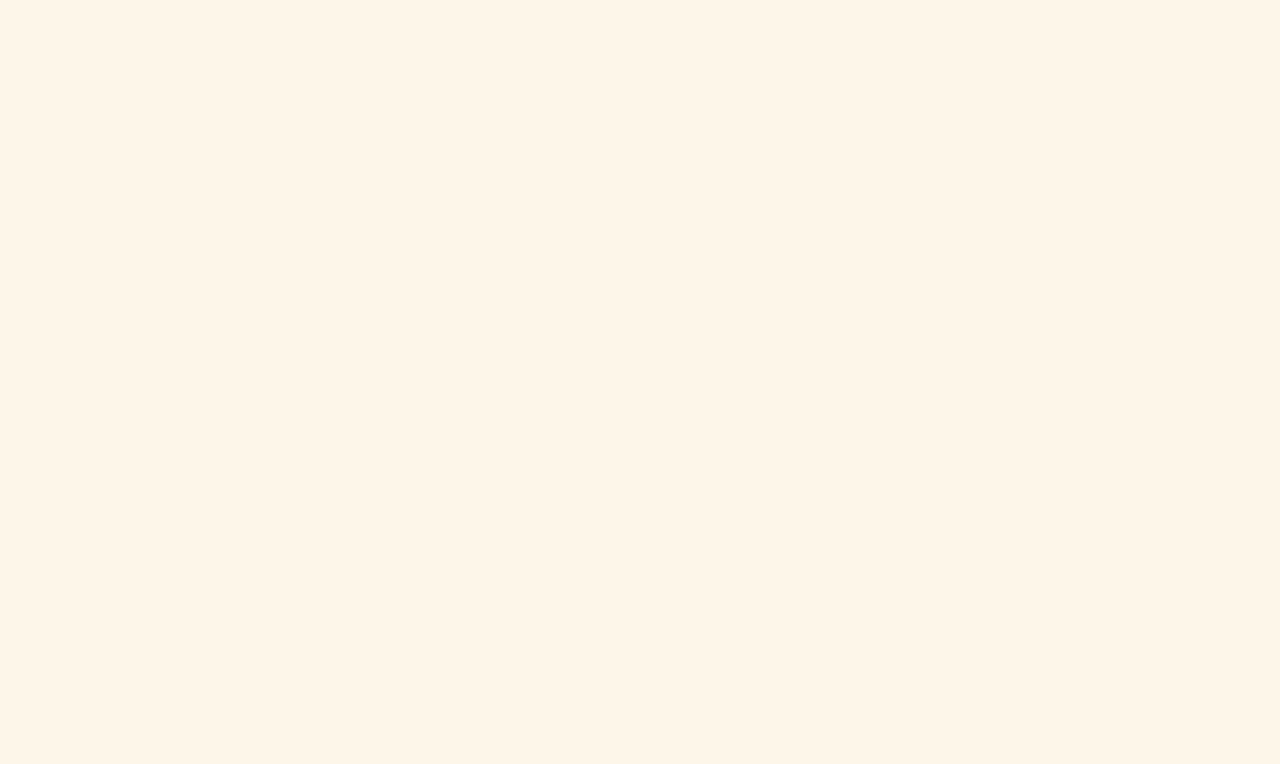
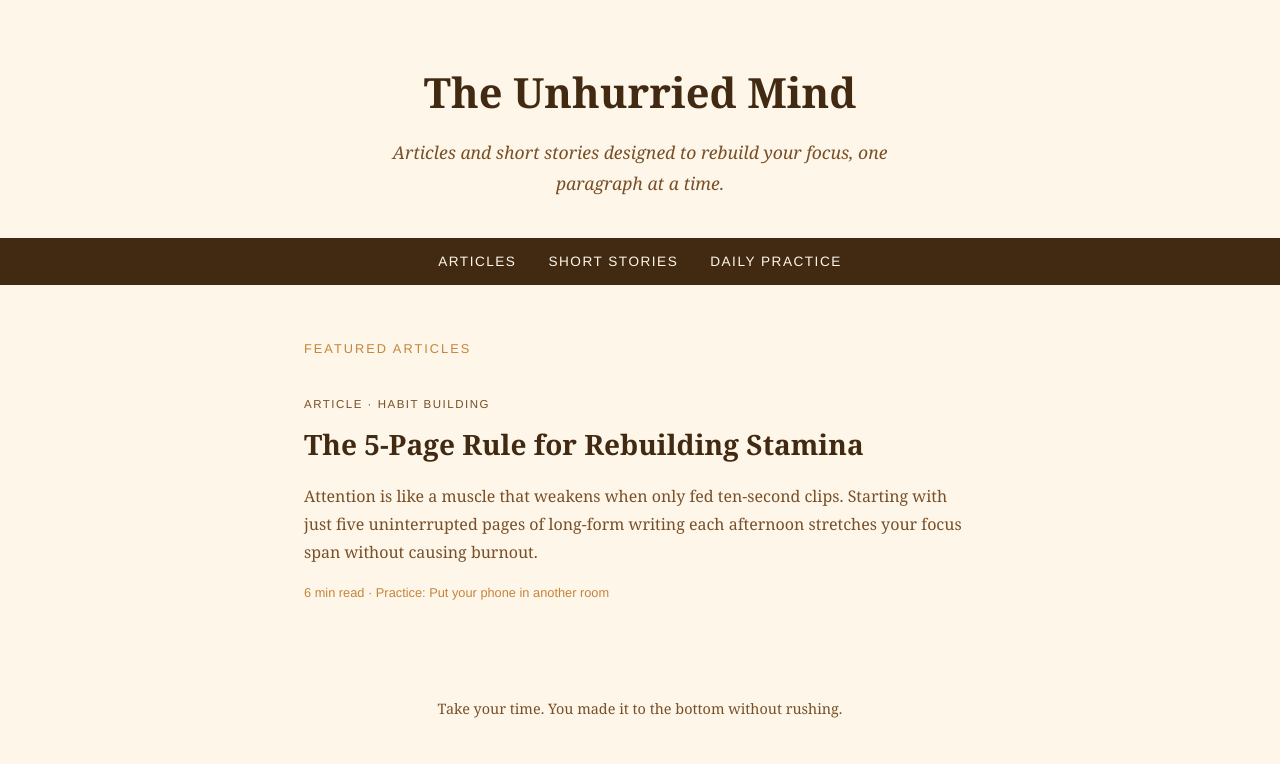
Before and after one commit to hrudaikotla-droid/Personal-Website, a plain HTML site: page index.html in a window 1280 px wide. Drawn offline with Linux system fonts and the light colour scheme.

Commit message:
Update index.html

```diff
--- a/index.html
+++ b/index.html
@@ -5,38 +5,44 @@
   <meta name="viewport" content="width=device-width, initial-scale=1.0">
   <title>Slow Mind | Reclaiming Attention</title>
   <style>
-    :root {
-      --bg-cream: #FDF6E9;
-      --brown-dark: #422912;
-      --brown-medium: #784F27;
-      --brown-light: #EAD2AC;
-      --accent-warm: #C6843B;
-    }
-
-    * {
-      box-sizing: border-box;
-      margin: 0;
-      padding: 0;
-    }
-
-    body {
-      background-color: var(--bg-cream);
-      color: var(--brown-dark);
-      font-family: 'Georgia', serif;
-      line-height: 1.75;
-    }
-
-    header {
-      padding: 3.5rem 1.5rem 2.5rem;
-      text-align: center;
-    }
-
-    header h1 {
-      font-size: 2.6rem;
-      letter-spacing: 0.5px;
-      margin-bottom: 0.5rem;
-    }
-
-    header p {
-      color: var(--brown-medium);
-      font-
+    :root { --bg: #FDF6E9; --dark: #422912; --med: #784F27; --light: #EAD2AC; --accent: #C6843B; }
+    * { box-sizing: border-box; margin: 0; padding: 0; }
+    body { background: var(--bg); color: var(--dark); font-family: 'Georgia', serif; line-height: 1.75; }
+    header { padding: 3.5rem 1.5rem 2.5rem; text-align: center; }
+    header h1 { font-size: 2.6rem; margin-bottom: 0.5rem; }
+    header p { color: var(--med); font-style: italic; font-size: 1.1rem; max-width: 550px; margin: 0 auto; }
+    nav { display: flex; justify-content: center; gap: 2rem; padding: 1rem; background: var(--dark); }
+    nav a { color: var(--bg); text-decoration: none; font: 0.85rem 'Helvetica Neue', sans-serif; text-transform: uppercase; letter-spacing: 1.5px; }
+    .container { max-width: 720px; margin: 3.5rem auto; padding: 0 1.5rem; }
+    .section-label { font: 0.8rem 'Helvetica Neue', sans-serif; text-transform: uppercase; letter-spacing: 2px; color: var(--accent); margin-bottom: 2rem; }
+    .tag { display: inline-block; color: var(--med); font: 0.72rem 'Helvetica Neue', sans-serif; text-transform: uppercase; letter-spacing: 1.5px; margin-bottom: 0.6rem; }
+    .card h2 { font-size: 1.75rem; margin-bottom: 0.8rem; }
+    .card p { color: var(--med); margin-bottom: 1.2rem; }
+    .read-time { font: 0.8rem 'Helvetica Neue', sans-serif; color: var(--accent); }
+    footer { text-align: center; padding: 2.5rem; color: var(--med); font-size: 0.9rem; margin-top: 3rem; }
+  </style>
+</head>
+<body>
+  <header>
+    <h1>The Unhurried Mind</h1>
+    <p>Articles and short stories designed to rebuild your focus, one paragraph at a time.</p>
+  </header>
+  <nav>
+    <a href="#articles">Articles</a>
+    <a href="#stories">Short Stories</a>
+    <a href="#practice">Daily Practice</a>
+  </nav>
+  <div class="container">
+    <div id="articles" class="section-label">Featured Articles</div>
+    <div class="card">
+      <span class="tag">Article · Habit Building</span>
+      <h2>The 5-Page Rule for Rebuilding Stamina</h2>
+      <p>Attention is like a muscle that weakens when only fed ten-second clips. Starting with just five uninterrupted pages of long-form writing each afternoon stretches your focus span without causing burnout.</p>
+      <div class="read-time">6 min read · Practice: Put your phone in another room</div>
+    </div>
+  </div>
+  <footer>
+    <p>Take your time. You made it to the bottom without rushing.</p>
+  </footer>
+</body>
+</html>
```
